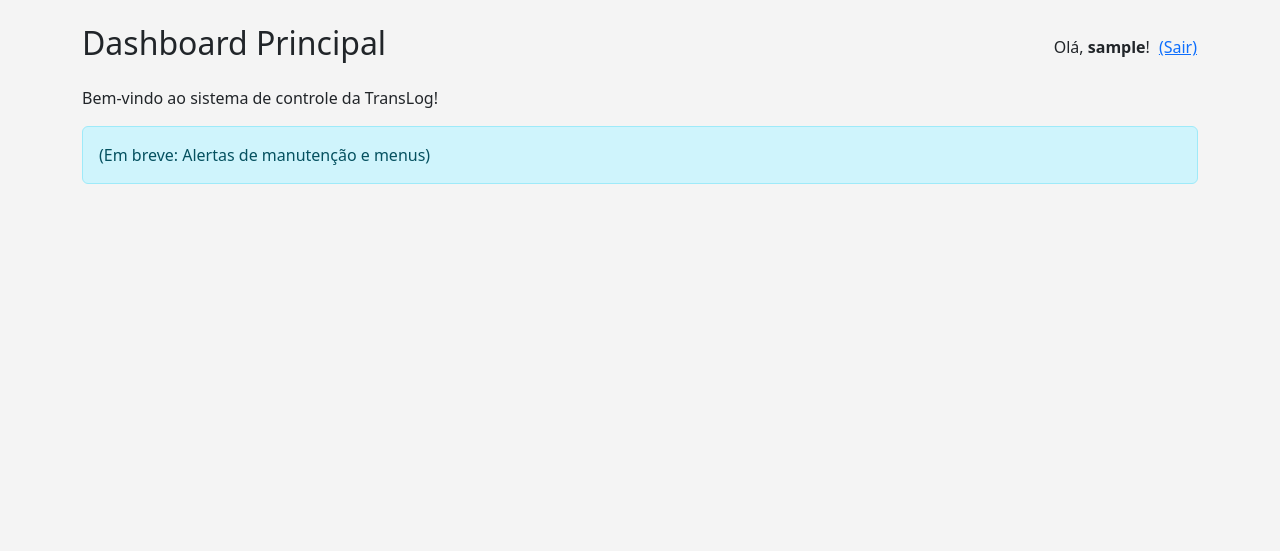
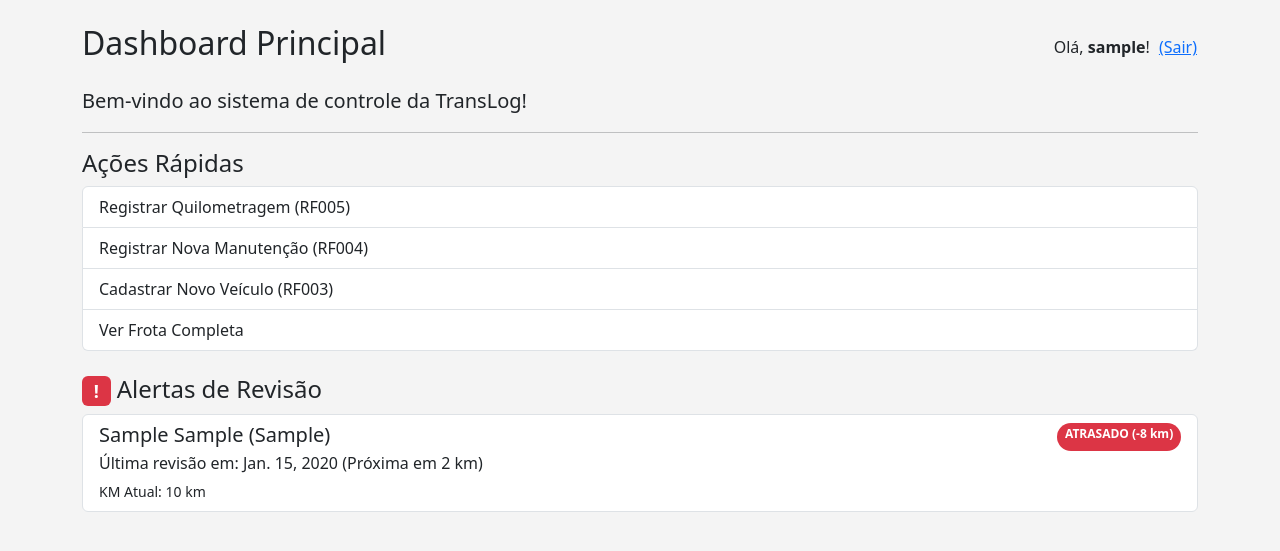
Before and after one commit to Rafaelp122/desafio-senai-translog, a Django app: page /dashboard/ in a window 1280 px wide. Shown: the top 551 px of the page. Run offline with Django 5.2, Linux system fonts and the light colour scheme; a user stored in the database is signed in; tables that the repository leaves empty hold one stand-in row (values such as "Sample post").

Commit message:
feat: Implementa lógica de alertas (RF006) e menus (RF002) no dashboard

```diff
--- a/core/templates/core/dashboard.html
+++ b/core/templates/core/dashboard.html
@@ -1,6 +1,7 @@
 {% extends "base.html" %}
 
 {% block content %}
+
   <div class="d-flex justify-content-between align-items-center mb-3">
     <h2>Dashboard Principal</h2>
 
@@ -9,19 +10,88 @@
 
         <form action="{% url 'logout' %}" method="post" class="d-inline">
             {% csrf_token %}
-
             <button type"submit" class="btn btn-link p-0 m-0" style="vertical-align: baseline;">
                 (Sair)
             </button>
         </form>
+    </div>
+  </div>
+
+  <p class="lead">Bem-vindo ao sistema de controle da TransLog!</p>
+
+  <hr>
+
+  <div class="mb-4">
+    <h4>Ações Rápidas</h4>
+    <div class="list-group">
+
+      {% if perms.core.add_mileagerecord %}
+        <a href="#" class="list-group-item list-group-item-action">
+          Registrar Quilometragem (RF005)
+        </a>
+      {% endif %}
+
+      {% if perms.core.add_maintenancerecord %}
+        <a href="#" class="list-group-item list-group-item-action">
+          Registrar Nova Manutenção (RF004)
+        </a>
+      {% endif %}
+
+      {% if perms.core.add_vehicle %}
+        <a href="#" class="list-group-item list-group-item-action">
+          Cadastrar Novo Veículo (RF003)
+        </a>
+      {% endif %}
+
+      {% if perms.core.view_vehicle %}
+        <a href="#" class="list-group-item list-group-item-action">
+          Ver Frota Completa
+        </a>
+      {% endif %}
 
     </div>
   </div>
 
-  <p>Bem-vindo ao sistema de controle da TransLog!</p>
 
-  <div class="alert alert-info" role="alert">
-    (Em breve: Alertas de manutenção e menus)
+  <div class="mb-4">
+    <h4><span class="badge bg-danger">!</span> Alertas de Revisão</h4>
+
+    {% if alert_list %}
+      <div class="list-group">
+
+        {% for item in alert_list %}
+          <div class="list-group-item list-group-item-action">
+            <div class="d-flex w-100 justify-content-between">
+              <h5 class="mb-1">
+                {{ item.vehicle.make }} {{ item.vehicle.model }} ({{ item.vehicle.plate }})
+              </h5>
+
+              {% if item.km_faltando <= 0 %}
+                <span class="badge bg-danger rounded-pill">
+                  ATRASADO ({{ item.km_faltando|floatformat:0 }} km)
+                </span>
+              {% else %}
+                <span class="badge bg-warning rounded-pill">
+                  PRÓXIMO (Faltam {{ item.km_faltando|floatformat:0 }} km)
+                </span>
+              {% endif %}
+            </div>
+
+            <p class="mb-1">
+              Última revisão em: {{ item.vehicle.maintenance_records.first.date|default:"N/A" }}
+              (Próxima em {{ item.proxima_revisao_km|floatformat:0 }} km)
+            </p>
+            <small>KM Atual: {{ item.vehicle.current_mileage|floatformat:0 }} km</small>
+
+          </div>
+        {% endfor %}
+
+      </div>
+    {% else %}
+      <div class="alert alert-success" role="alert">
+        Nenhum veículo está próximo da revisão. Bom trabalho!
+      </div>
+    {% endif %}
   </div>
 
 {% endblock content %}
--- a/core/views.py
+++ b/core/views.py
@@ -1,14 +1,93 @@
-from django.shortcuts import render
 from django.views.generic import TemplateView
 from django.contrib.auth.mixins import LoginRequiredMixin
+from .models import Vehicle, MaintenanceRecord
 
 
 class HomePageView(TemplateView):
+    """
+    Renderiza a página inicial (pública) do sistema.
+
+    Esta view é o destino para onde os usuários são
+    redirecionados após o logout (LOGOUT_REDIRECT_URL).
+    """
     template_name = "core/home.html"
 
 
 class DashboardPageView(LoginRequiredMixin, TemplateView):
     """
-    View principal do sistema após o login (RF005).
+    Renderiza o painel principal (Dashboard) para usuários autenticados.
+
+    Esta é a Interface Principal (Item 5 do desafio).
+
+    Atributos:
+    - LoginRequiredMixin: Garante que apenas usuários logados acessem esta página.
+      Usuários não logados são redirecionados para a tela de login.
+
+    Responsabilidades:
+    - (RF005) Servir como tela principal após o login.
+    - (RF006) Calcular e exibir a lista de alertas de manutenção.
+    - (RF002) Preparar o contexto para os menus dinâmicos (baseados em permissões).
     """
     template_name = "core/dashboard.html"
+
+    def get_context_data(self, **kwargs):
+        """
+        Sobrescreve o método padrão para injetar dados personalizados
+        no contexto que será enviado ao template HTML.
+
+        Principalmente, calcula a lista de 'alert_list' (RF006).
+        """
+
+        # Inicia o contexto chamando o método da classe pai
+        context = super().get_context_data(**kwargs)
+
+        # --- LÓGICA DE ALERTA (RF006) ---
+
+        # Define o limite em KM para um alerta "próximo"
+        LIMITE_ALERTA_KM = 1000
+
+        # Busca todos os veículos. Em um sistema real,
+        # poderíamos filtrar por 'veiculos_ativos=True'
+        all_vehicles = Vehicle.objects.all()
+        vehicles_in_alert = []  # A lista final de alertas
+
+        for vehicle in all_vehicles:
+            # 1. Busca a última manutenção PREVENTIVA do veículo
+            last_preventive = MaintenanceRecord.objects.filter(
+                vehicle=vehicle,
+                maintenance_type='PRE'  # Filtra apenas por Preventiva
+            ).order_by('-date').first()  # '-date' = mais recente
+
+            km_proxima_revisao = 0
+
+            if last_preventive:
+                # 2a. Se já teve revisão, a próxima é baseada na última
+                km_proxima_revisao = last_preventive.mileage_at_maintenance + vehicle.maintenance_interval_km
+            else:
+                # 2b. Se NUNCA teve, a primeira revisão é o próprio intervalo
+                km_proxima_revisao = vehicle.maintenance_interval_km
+
+            # 3. Compara a KM atual com a KM da próxima revisão
+            km_atual = vehicle.current_mileage
+            km_faltando = km_proxima_revisao - km_atual
+
+            # 4. A Lógica de Alerta:
+            # Se (km_faltando <= 0) -> A revisão está ATRA
+            # Se (km_faltando <= LIMITE_ALERTA_KM) -> A revisão está PRÓXIMA
+            if km_atual >= (km_proxima_revisao - LIMITE_ALERTA_KM):
+                vehicles_in_alert.append({
+                    'vehicle': vehicle,
+                    'km_faltando': km_faltando,  # Será negativo se estiver atrasado
+                    'proxima_revisao_km': km_proxima_revisao
+                })
+
+        # 5. Envia a lista de alertas para o template
+        context['alert_list'] = vehicles_in_alert
+
+        # # 6. Adiciona as permissões do usuário ao contexto (RF002).
+        # # É crucial adicionar 'perms' explicitamente usando
+        # # 'get_all_permissions()' para que o template possa
+        # # verificar as permissões vindas dos Grupos (ex: {% if perms.core.add_vehicle %}).
+        # context['perms'] = self.request.user.get_all_permissions()
+
+        return context
```
Lines whose indentation alone changed are shown as unchanged.
